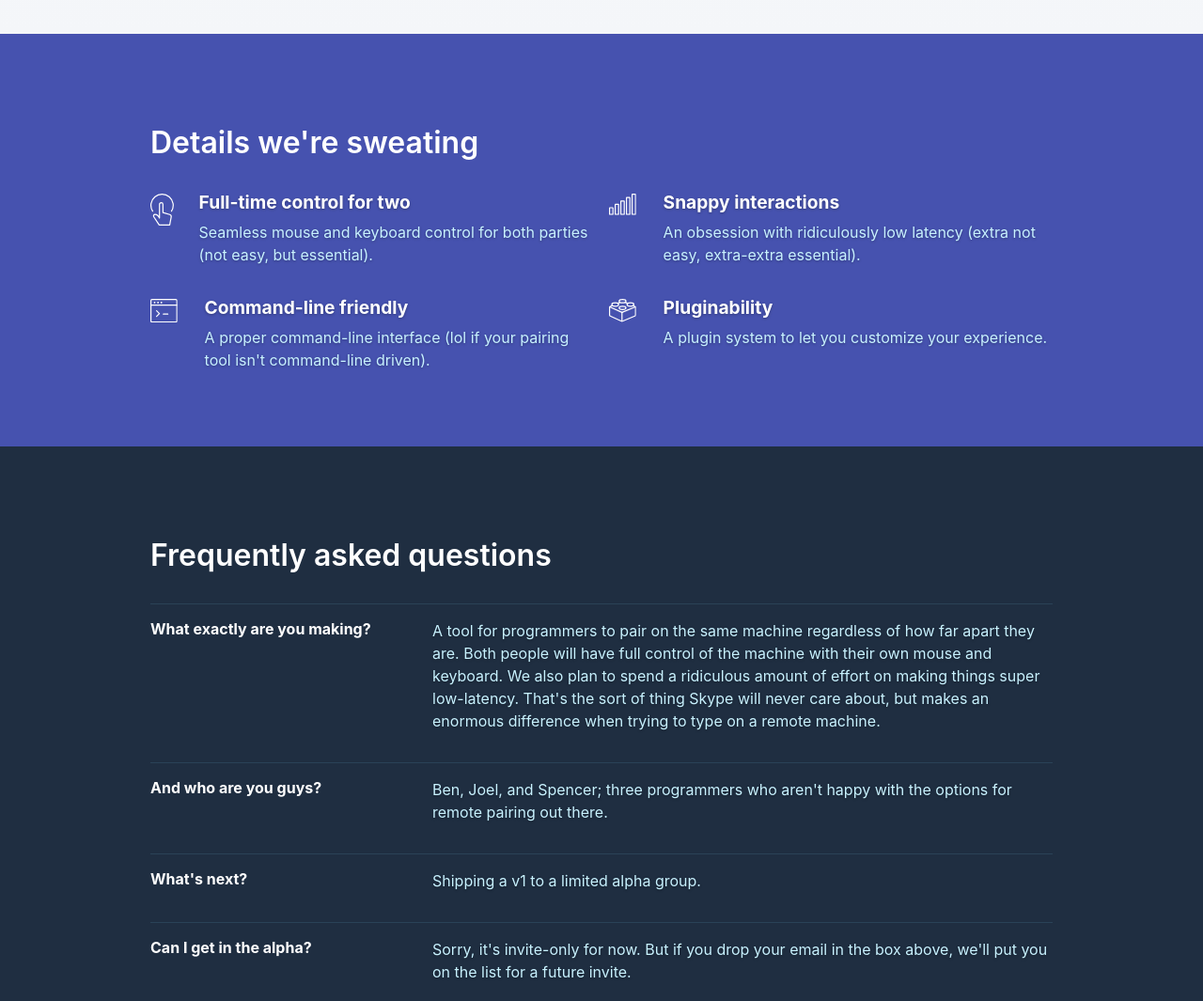
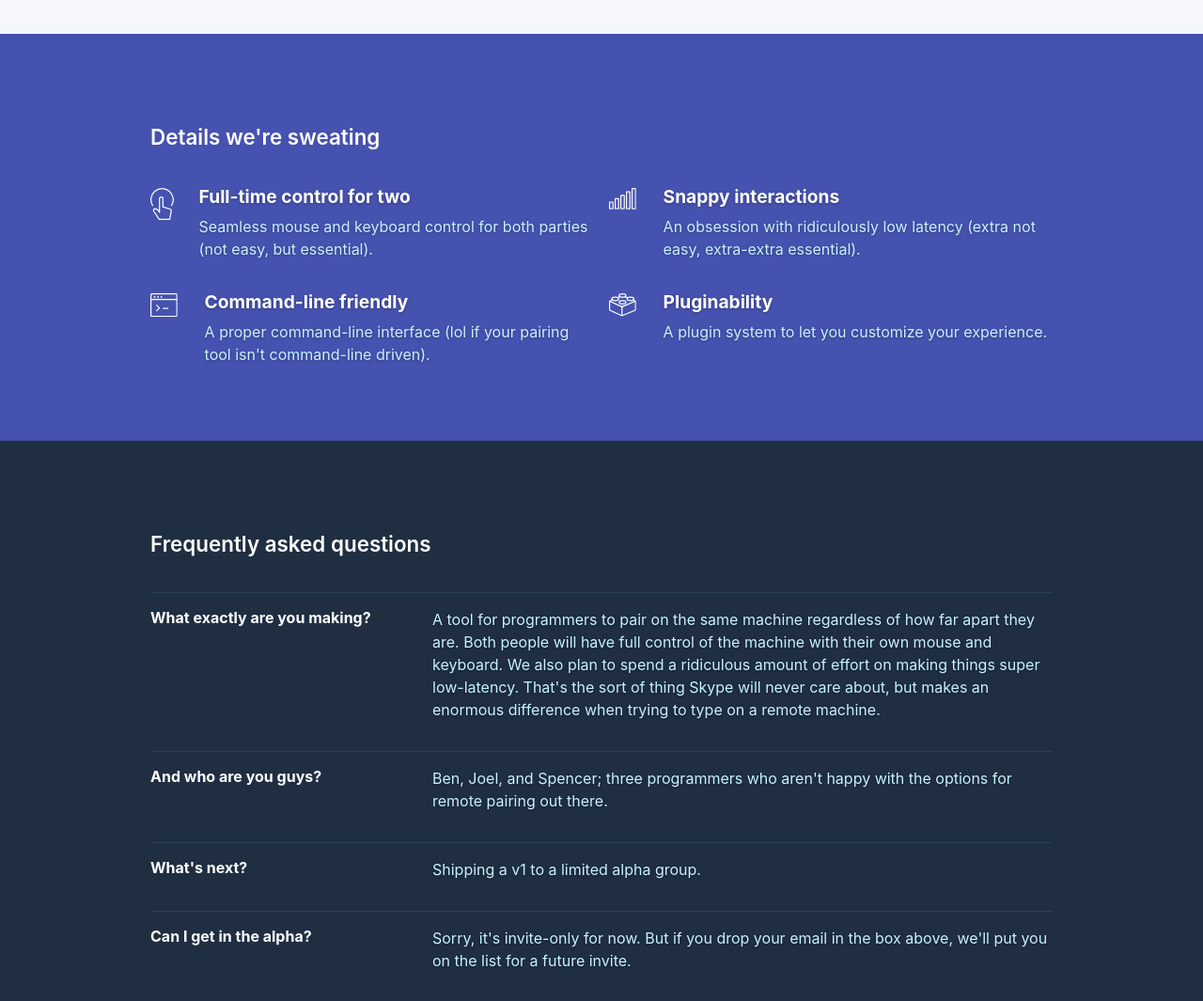
Before and after one commit to notdrone/landing-pages, a website built with Parcel: page 01-tuple/src/index.html in a window 1280 px wide. Shown: the part 1160-2225 px from the top of the page at 94% size. Built offline with nearby package versions, Linux system fonts and the light colour scheme.

Commit message:
body background

```diff
--- a/01-tuple/src/styles/style.css
+++ b/01-tuple/src/styles/style.css
@@ -9,8 +9,13 @@
   box-sizing: border-box;
 }
 
+html {
+  height: 100vh;
+}
+
 body {
-  background: var(--primary);
+  height: 100vh;
+  background: var(--text-primary);
   padding: 0;
   margin: 0;
   color: var(--text-primary);
@@ -147,9 +152,9 @@ p {
 }
 
 .detail-header {
-  font-size: 2rem;
+  font-size: 1.4rem;
   font-weight: 600;
-  margin: 3rem 0 2rem 0;
+  margin: 3rem 0 2.4rem 0;
 }
 
 .detail-span {
```
